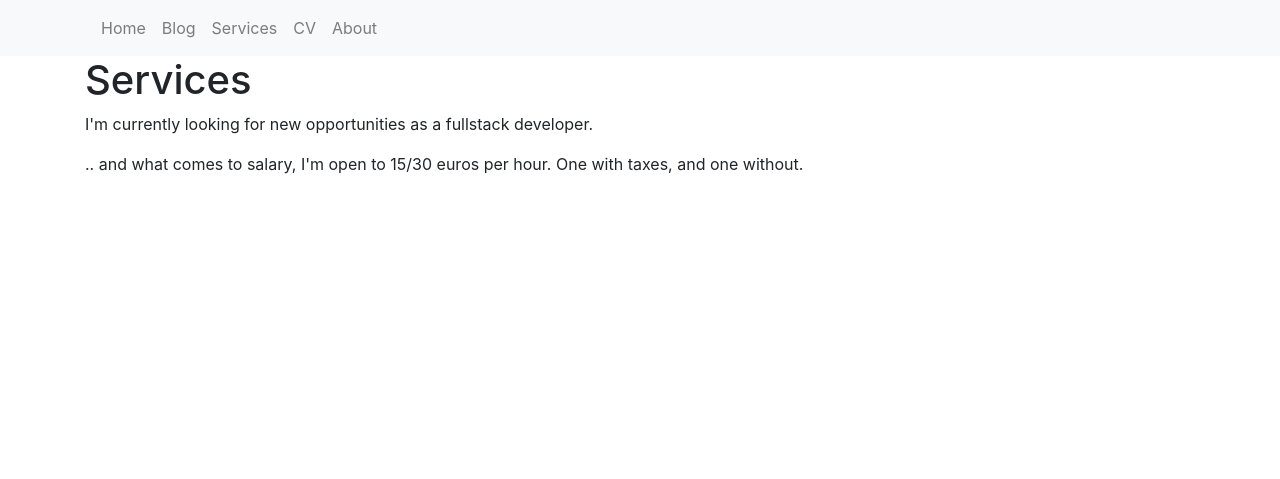
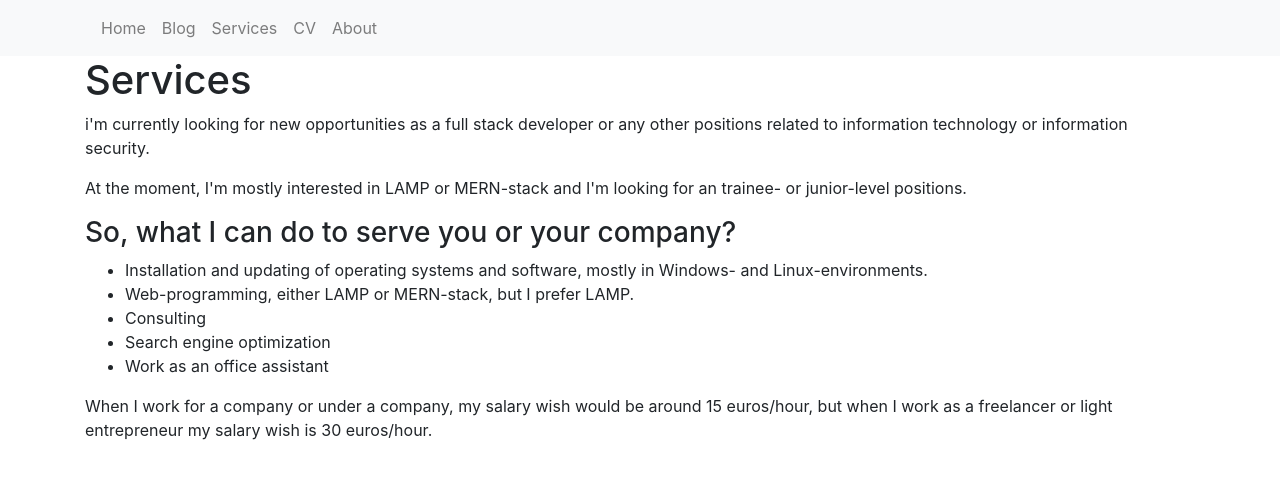
Before and after one commit to n00bsaiboth/n00bsaiboth.github.io, a Jekyll site: the page built from services/index.html, in a window 1280 px wide. Shown: the top 479 px of the page. Built offline with Jekyll 4.4.1, drawn with Linux system fonts in a browser that asks for light colours.

Commit message:
Update index.html

```diff
--- a/services/index.html
+++ b/services/index.html
@@ -5,9 +5,18 @@ title: n00bsaiboth's GitHub Pages
 
 <article class="about">
 	<h1>Services</h1>
-	<p>I'm currently looking for new opportunities as a fullstack developer. </p>
+	<p>i'm currently looking for new opportunities as a full stack developer or any other positions related to information technology or information security. </p>
 
-        <p><Mostly interested in LAMP or MERN-stack./p>
+        <p>At the moment, I'm mostly interested in LAMP or MERN-stack and I'm looking for an trainee- or junior-level positions. </p>
 
-        <p>.. and what comes to salary, I'm open to 15/30 euros per hour. One with taxes, and one without. </p>
+	<h3>So, what I can do to serve you or your company?</h3>
+	<ul>
+		<li>Installation and updating of operating systems and software, mostly in Windows- and Linux-environments.</li>
+		<li>Web-programming, either LAMP or MERN-stack, but I prefer LAMP.</li>
+		<li>Consulting</li>
+		<li>Search engine optimization </li>
+		<li>Work as an office assistant </li>
+	</ul>
+
+        <p>When I work for a company or under a company, my salary wish would be around 15 euros/hour, but when I work as a freelancer or light entrepreneur my salary wish is 30 euros/hour. </p>
 </article>
```
